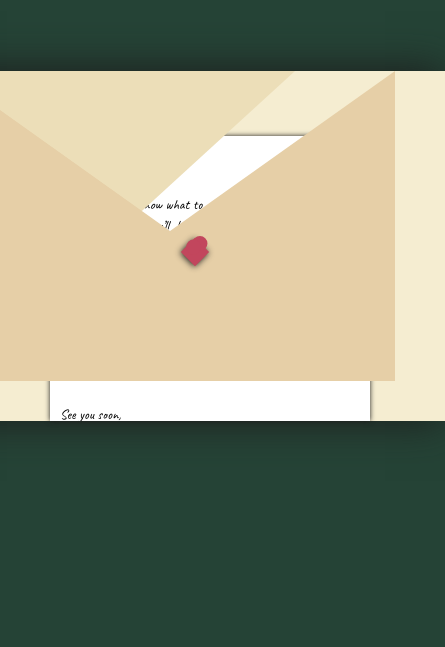
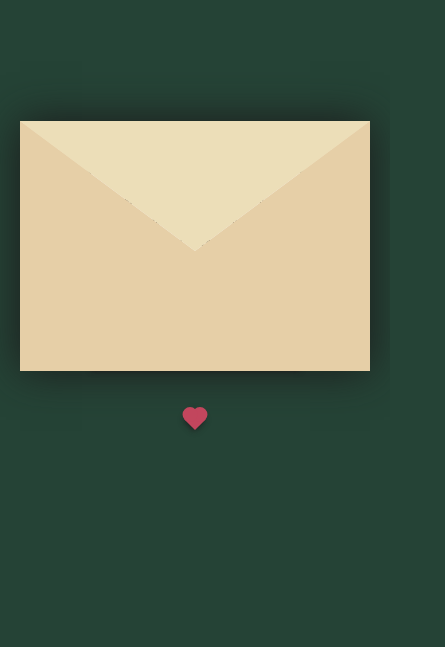
Before and after one commit to ansl22/mssg, a plain HTML site: page index.html in a window 390 px wide. Shown: the part 176-823 px from the top of the page, 445 px wide, since content can reach past the window. Drawn offline with Linux system fonts and the light colour scheme.

Commit message:
Update index.html

```diff
--- a/index.html
+++ b/index.html
@@ -99,7 +99,7 @@
 
     .heart {
       position: absolute;
-      top: 50%;
+      top: 70%;
       left: 50%;
       width: 15px;
       height: 15px;
@@ -143,41 +143,6 @@
     .flap > .heart {
       transform: rotate(90deg);
       transition-delay: 0.4s;
-    }
-
-    /* Responsive Design for Small Screens */
-    @media (max-width: 768px) {
-      .envelope-wrapper > .envelope {
-        width: 500px; /* Increase size of the envelope */
-        height: 350px; /* Increase size of the envelope */
-      }
-
-      .envelope-wrapper > .envelope::before {
-        border-top: 160px solid var(--envelope-tab);
-      }
-
-      .envelope-wrapper > .envelope::after {
-        border-top: 160px solid transparent;
-        border-right: 225px solid var(--envelope-cover);
-        border-bottom: 150px solid var(--envelope-cover);
-        border-left: 225px solid var(--envelope-cover);
-      }
-
-      .envelope > .letter {
-        right: 15%;
-        width: 60%;
-        height: 70%;
-      }
-
-      .text {
-        font-size: 18px; /* Larger font size on smaller screens */
-      }
-
-      .heart {
-        width: 20px;
-        height: 20px;
-        transform: translate(-50%, -20%) rotate(45deg);
-      }
     }
   </style>
 </head>
```
